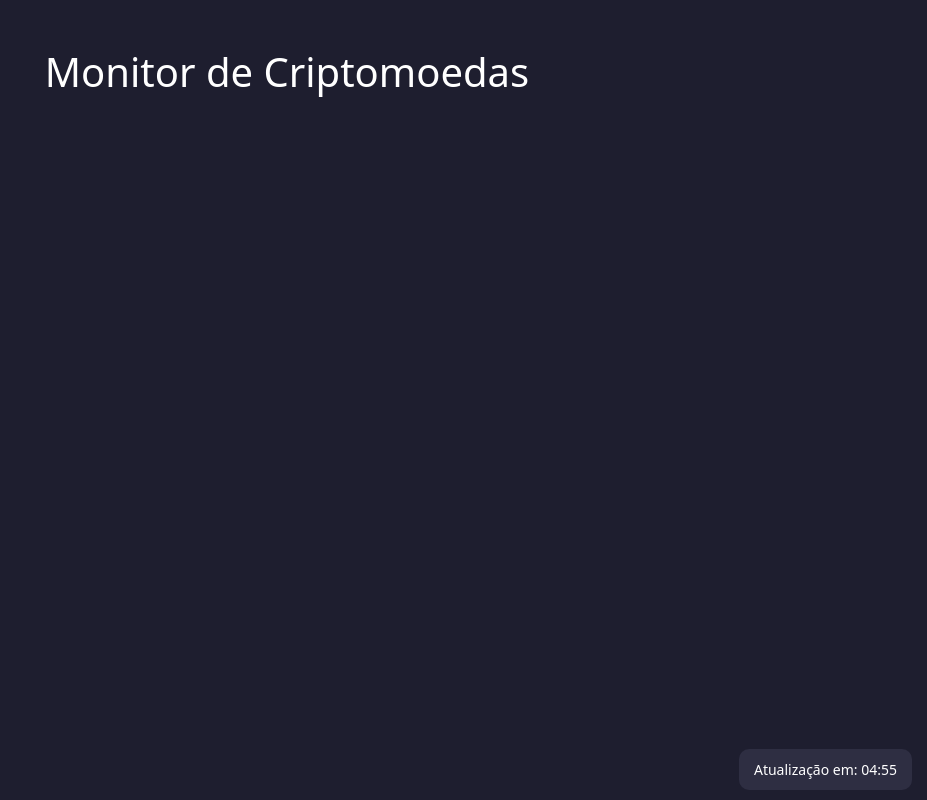
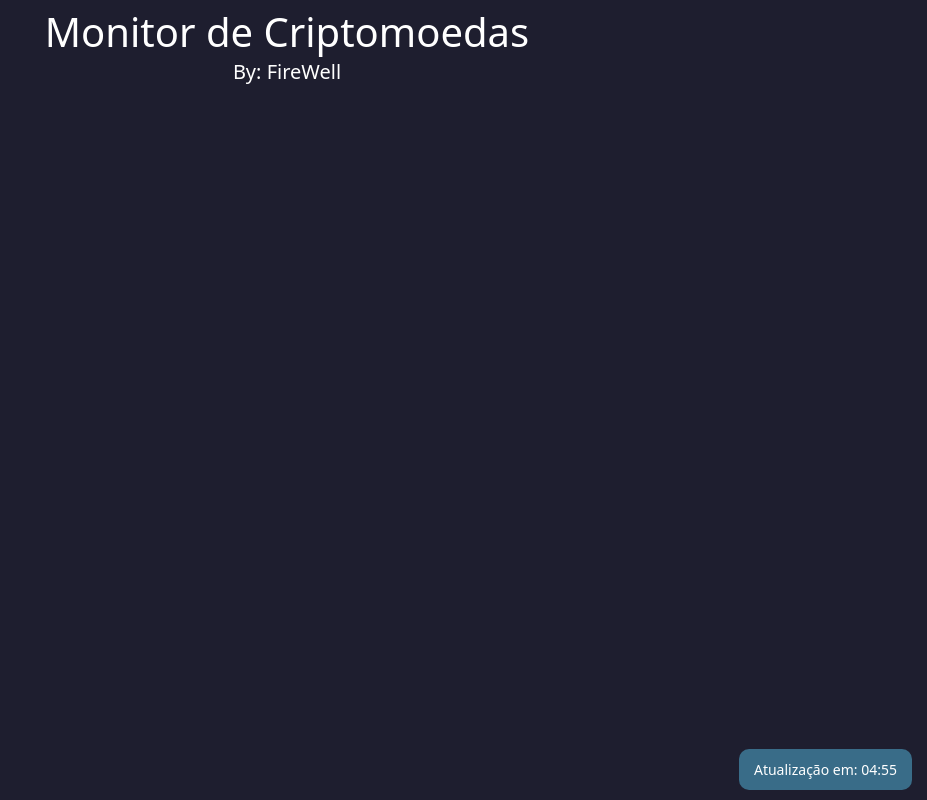
Before and after one commit to viniciussilfer/monitor-cripto, a plain HTML site: page index.html in a window 1280 px wide. Shown: the whole page, without its empty margins (353-1280 px from the left). Drawn offline with nearby package versions, Linux system fonts and the light colour scheme; no server answers.

Commit message:
Add files via upload

```diff
--- a/index.html
+++ b/index.html
@@ -26,7 +26,7 @@
       position: fixed;
       bottom: 10px;
       right: 15px;
-      background: #2e2e42;
+      background: #396C88;
       padding: 10px 15px;
       border-radius: 10px;
       color: #fff;
@@ -42,8 +42,9 @@
   </style>
 </head>
 <body>
-  <div class="container py-5">
-    <h1 class="text-center mb-4">Monitor de Criptomoedas</h1>
+  <div class="container py-2">
+    <h1 class="text-center mb-1">Monitor de Criptomoedas</h1>
+    <h5 class="text-center mb-4">By: FireWell</h5>
     <div class="row g-4 mt-4" id="cards-container"></div>
   </div>  <div class="modal fade" id="chartModal" tabindex="-1" aria-labelledby="chartModalLabel" aria-hidden="true">
     <div class="modal-dialog modal-lg modal-dialog-centered">
```
